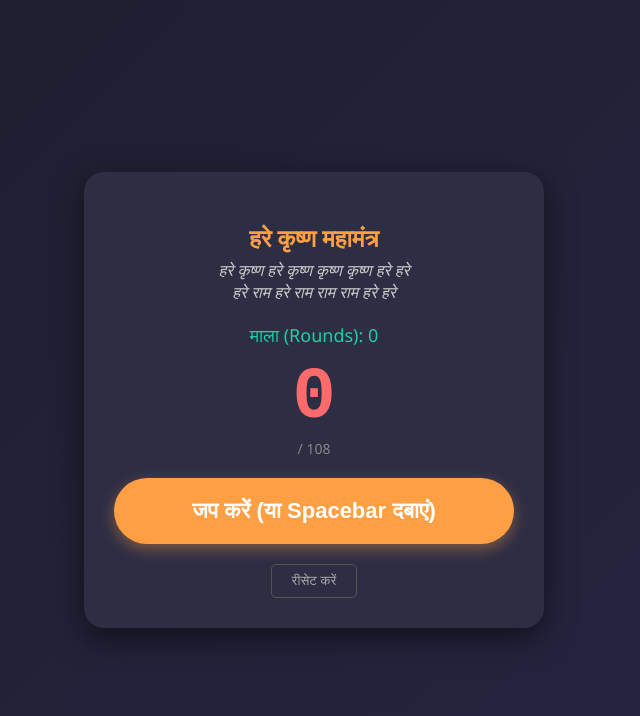
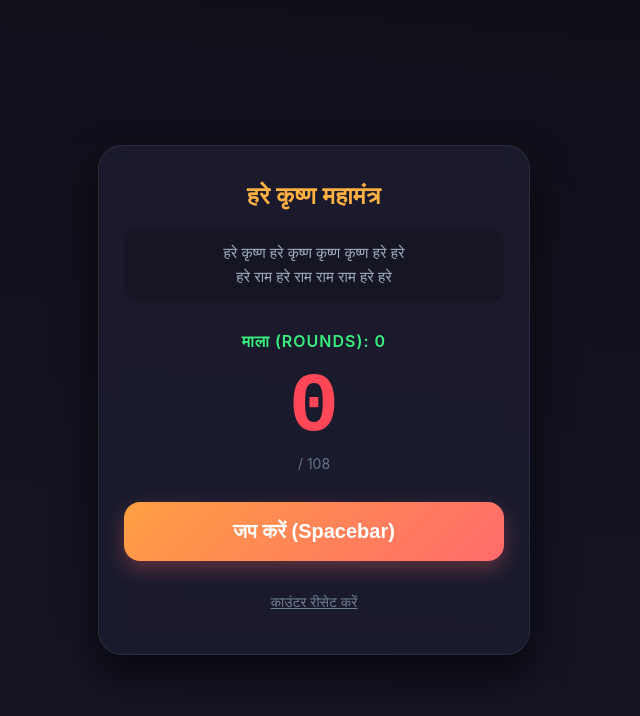
Before and after one commit to nikhilsonar63/nikhilsonar63.github.io, a plain HTML site: page index.html in a window 1280 px wide. Shown: the whole page, without its empty margins (326-966 px from the left). Drawn offline with Linux system fonts and the light colour scheme.

Commit message:
Update index.html

```diff
--- a/index.html
+++ b/index.html
@@ -3,12 +3,12 @@
 <head>
     <meta charset="UTF-8">
     <meta name="viewport" content="width=device-width, initial-scale=1.0">
-    <title>हरे कृष्ण मंत्र काउंटर</title>
+    <title>हरे कृष्ण मंत्र काउंटर - प्रीमियम</title>
     <style>
         body {
-            font-family: 'Segoe UI', Tahoma, Geneva, Verdana, sans-serif;
-            background: linear-gradient(135deg, #1e1e2f, #252542);
-            color: #fff;
+            font-family: 'Inter', system-ui, -apple-system, sans-serif;
+            background: linear-gradient(185deg, #0f0f1a, #151525);
+            color: #f3f4f6;
             display: flex;
             justify-content: center;
             align-items: center;
@@ -16,43 +16,81 @@
             margin: 0;
         }
         .counter-card {
-            background: #2d2d44;
-            padding: 30px;
-            border-radius: 20px;
-            box-shadow: 0 10px 30px rgba(0,0,0,0.5);
+            background: rgba(30, 30, 50, 0.75);
+            backdrop-filter: blur(10px);
+            border: 1px solid rgba(255, 255, 255, 0.08);
+            padding: 35px 25px;
+            border-radius: 24px;
+            box-shadow: 0 20px 40px rgba(0, 0, 0, 0.6);
             text-align: center;
-            max-width: 400px;
+            max-width: 380px;
             width: 90%;
         }
-        h2 { color: #ff9f43; margin-bottom: 5px; }
-        .mantra-text { font-size: 16px; color: #ccc; font-style: italic; margin-bottom: 20px; }
-        .display-section { margin: 20px 0; }
-        .round-box { font-size: 18px; color: #1dd1a1; margin-bottom: 10px; }
-        .count-box { font-size: 72px; font-weight: bold; color: #ff6b6b; font-family: monospace; }
+        h2 {
+            color: #ffb043;
+            margin-top: 0;
+            font-size: 24px;
+            letter-spacing: 0.5px;
+        }
+        .mantra-text {
+            font-size: 15px;
+            color: #a0aec0;
+            line-height: 1.6;
+            margin-bottom: 30px;
+            background: rgba(0, 0, 0, 0.2);
+            padding: 12px;
+            border-radius: 12px;
+        }
+        .display-section {
+            margin: 30px 0;
+        }
+        .round-box {
+            font-size: 16px;
+            color: #38ef7d;
+            font-weight: 600;
+            text-transform: uppercase;
+            letter-spacing: 1px;
+            margin-bottom: 15px;
+        }
+        .count-box {
+            font-size: 84px;
+            font-weight: 800;
+            color: #ff4757;
+            font-family: 'Courier New', monospace;
+            line-height: 1;
+        }
         .tap-btn {
-            background: #ff9f43;
+            background: linear-gradient(135deg, #ff9f43, #ff6b6b);
             color: white;
             border: none;
-            padding: 20px 40px;
-            font-size: 22px;
-            font-weight: bold;
-            border-radius: 50px;
+            padding: 18px 30px;
+            font-size: 20px;
+            font-weight: 700;
+            border-radius: 16px;
             cursor: pointer;
             width: 100%;
-            box-shadow: 0 5px 15px rgba(255, 159, 67, 0.4);
-            transition: transform 0.1s;
+            box-shadow: 0 8px 20px rgba(255, 107, 107, 0.3);
+            transition: all 0.2s ease;
         }
-        .tap-btn:active { transform: scale(0.98); }
+        .tap-btn:active {
+            transform: scale(0.96);
+            box-shadow: 0 4px 10px rgba(255, 107, 107, 0.2);
+        }
         .reset-btn {
             background: transparent;
-            color: #aaa;
-            border: 1px solid #555;
+            color: #718096;
+            border: none;
             padding: 8px 20px;
-            margin-top: 20px;
-            border-radius: 5px;
+            margin-top: 25px;
+            border-radius: 8px;
             cursor: pointer;
+            font-size: 14px;
+            text-decoration: underline;
+            transition: color 0.2s;
         }
-        .reset-btn:hover { color: #fff; border-color: #aaa; }
+        .reset-btn:hover {
+            color: #e2e8f0;
+        }
     </style>
 </head>
 <body>
@@ -64,61 +102,83 @@
     <div class="display-section">
         <div class="round-box">माला (Rounds): <span id="rounds">0</span></div>
         <div class="count-box" id="counter">0</div>
-        <div style="color: #888; font-size: 14px;">/ 108</div>
+        <div style="color: #64748b; font-size: 14px; margin-top: 5px;">/ 108</div>
     </div>
 
-    <button class="tap-btn" id="tapBtn">जप करें (या Spacebar दबाएं)</button>
+    <button class="tap-btn" id="tapBtn">जप करें (Spacebar)</button>
     <br>
-    <button class="reset-btn" id="resetBtn">रीसेट करें</button>
+    <button class="reset-btn" id="resetBtn">काउंटर रीसेट करें</button>
 </div>
 
 <script>
-    let count = 0;
-    let rounds = 0;
+    // LocalStorage से पुराना डेटा लोड करना, अगर उपलब्ध न हो तो 0 सेट करना
+    let count = parseInt(localStorage.getItem('mantraCount')) || 0;
+    let rounds = parseInt(localStorage.getItem('mantraRounds')) || 0;
+
     const counterDisplay = document.getElementById('counter');
     const roundsDisplay = document.getElementById('rounds');
     const tapBtn = document.getElementById('tapBtn');
     const resetBtn = document.getElementById('resetBtn');
 
-    // ऑडियो फीडबैक (बीप साउंड) के लिए
+    // स्क्रीन पर शुरुआती वैल्यू दिखाना
+    counterDisplay.innerText = count;
+    roundsDisplay.innerText = rounds;
+
+    // ऑडियो कॉन्टैक्ट (बीप साउंड के लिए)
     const audioCtx = new (window.AudioContext || window.webkitAudioContext)();
     function playBeep() {
         const osc = audioCtx.createOscillator();
         osc.connect(audioCtx.destination);
         osc.frequency.setValueAtTime(600, audioCtx.currentTime);
         osc.start();
-        osc.stop(audioCtx.currentTime + 0.1);
+        osc.stop(audioCtx.currentTime + 0.15);
+    }
+
+    // मोबाइल के लिए वाइब्रेशन फ़ंक्शन
+    function triggerVibration() {
+        if (navigator.vibrate) {
+            navigator.vibrate(200); // 200 मिलीसेकंड का वाइब्रेशन
+        }
     }
 
     function doCount() {
         count++;
         if (count > 108) {
-            count = 1; // सुमेरु लांघना नहीं है, इसलिए 1 से वापस शुरू
+            count = 1;
             rounds++;
-            playBeep(); // 1 माला पूरी होने पर बीप
+            playBeep();
+            triggerVibration();
         }
+
+        // स्क्रीन अपडेट करना
         counterDisplay.innerText = count;
         roundsDisplay.innerText = rounds;
+
+        // डेटा को लोकल स्टोरेज में सेव करना
+        localStorage.setItem('mantraCount', count);
+        localStorage.setItem('mantraRounds', rounds);
     }
 
-    // बटन क्लिक इवेंट
+    // माउस/टैप इवेंट
     tapBtn.addEventListener('click', doCount);
 
-    // कीबोर्ड (Spacebar या Enter) इवेंट
+    // कीबोर्ड इवेंट (Spacebar और Enter)
     document.addEventListener('keydown', (e) => {
         if (e.code === 'Space' || e.code === 'Enter') {
-            e.preventDefault(); // पेज स्क्रॉल होने से रोकने के लिए
+            e.preventDefault();
             doCount();
         }
     });
 
-    // रीसेट इवेंट
+    // रीसेट बटन
     resetBtn.addEventListener('click', () => {
-        if(confirm("क्या आप काउंटर को शून्य करना चाहते हैं?")) {
+        if(confirm("क्या आप अपनी माला का काउंट शून्य करना चाहते हैं?")) {
             count = 0;
             rounds = 0;
             counterDisplay.innerText = count;
             roundsDisplay.innerText = rounds;
+            localStorage.removeItem('mantraCount');
+            localStorage.removeItem('mantraRounds');
         }
     });
 </script>
```
